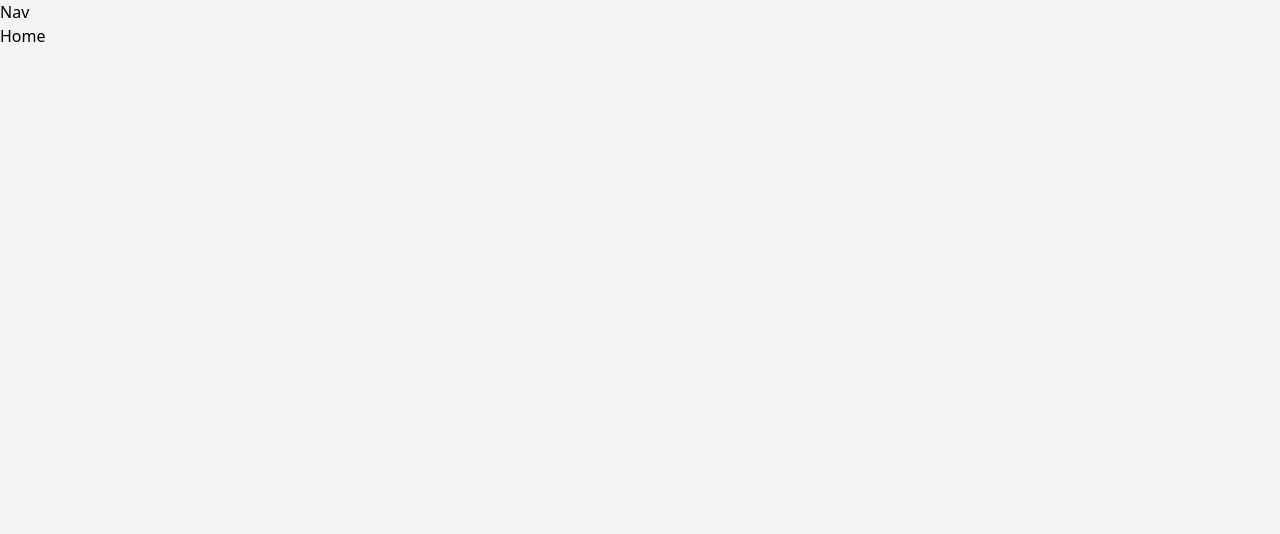
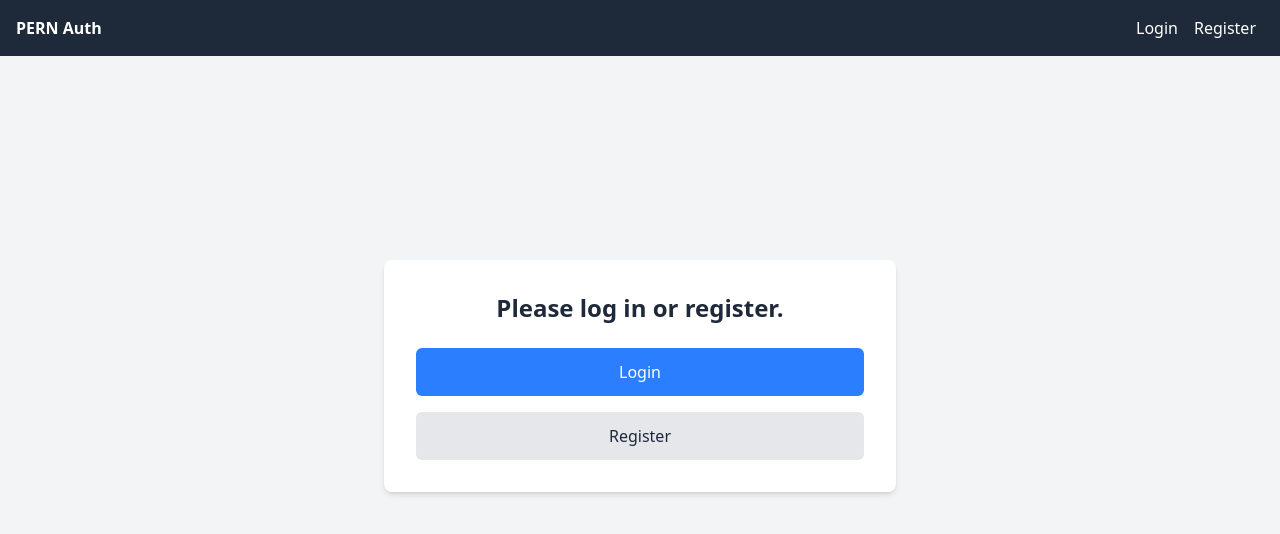
Before and after one commit to MACKOzKLANU/pern-auth-system, a React (Vite) app in the folder frontend/: page / in a window 1280 px wide. Shown: the top 534 px of the page. Built offline with nearby package versions, Linux system fonts and the light colour scheme; no server answers.

Commit message:
develop website

```diff
--- a/frontend/src/App.jsx
+++ b/frontend/src/App.jsx
@@ -11,6 +11,7 @@ axios.defaults.withCredentials = true;
 
 function App() {
   const [user, setUser] = useState(null);
+  const [error, setError] = useState("");
   const [loading, setLoading] = useState(false);
 
   useEffect(() => {
@@ -23,8 +24,8 @@ function App() {
       } finally {
         setLoading(false);
       }
-
-    }
+    };
+    fetchUser();
   }, []);
 
   if(loading) {
@@ -33,9 +34,9 @@ function App() {
 
   return (
     <BrowserRouter>
-      <Navbar></Navbar>
+      <Navbar user={user} setUser={setUser}></Navbar>
       <Routes>
-        <Route path={"/"} element={<Home></Home>}></Route>
+        <Route path={"/"} element={<Home user={user} error={error}></Home>}></Route>
         <Route path={"/login"} element={<Login setUser={setUser}></Login>}></Route>
         <Route path={"/register"} element={<Register setUser={setUser}></Register>}></Route>
       </Routes>
--- a/frontend/src/components/Navbar.jsx
+++ b/frontend/src/components/Navbar.jsx
@@ -1,8 +1,29 @@
-function Navbar() {
+import { Link, useNavigate } from "react-router-dom";
+import axios from "axios";
+
+function Navbar({ user, setUser }) {
+    const navigate = useNavigate();
+
+    const handleLogout = async () => {
+        await axios.post("http://localhost:3000/api/auth/logout");
+        setUser(null);
+        navigate("/");
+
+    }
     return (
-        <div>
-            <h1>Nav</h1>
-        </div>
+        <nav className="bg-gray-800 p-4 text-white flex justify-between items-center">
+            <Link to={"/"} className="font-bold">PERN Auth</Link>
+            <div>
+                {user ? (
+                    <button onClick={handleLogout} className="bg-red-500 px-3 py-1 rounded">Logout</button>
+                ) : (
+                    <>
+                    <Link to={"/login"} className="mx-2">Login</Link>
+                    <Link to={"/register"} className="mx-2">Register</Link>
+                    </>
+                )}
+            </div>
+        </nav>
     )
 }
 
--- a/frontend/src/pages/Home.jsx
+++ b/frontend/src/pages/Home.jsx
@@ -1,7 +1,27 @@
-function Home() {
+import { Link } from "react-router-dom";
+
+function Home({ user, error }) {
     return (
-        <div>
-            <h1>Home</h1>
+        <div className="min-h-[80vh] flex items-center justify-center p-4">
+            <div className="bg-white p-8 rounded-lg shadow-md w-full max-w-lg text-center">
+                {error && <p className="bg-red-500">{error}</p>}
+                {user ? (
+                    <div>
+                        <h2 className="text-2xl font-bold mb-4 text-gray-800">Welcome, {user.name}!</h2>
+                        <p className="text-gray-600">Email: {user.email}</p>
+                    </div>
+                ) : (
+                    <div>
+                        <h2 className="text-2xl font-bold mb-6 text-gray-800">Please log in or register.</h2>
+                        <div className="flex flex-col gap-y-4">
+                            <Link to={"/login"} className="w-full text-white bg-blue-500 p-3 rounded-md hover:bg-blue-600 font-medium">Login</Link>
+
+                            <Link to={"/register"} className="w-full text-gray-800 bg-gray-200 p-3 rounded-md hover:bg-gray-300 font-medium">Register</Link>
+                        </div>
+                    </div>
+
+                )}
+            </div>
         </div>
     )
 }
--- a/frontend/src/pages/Login.jsx
+++ b/frontend/src/pages/Login.jsx
@@ -14,7 +14,7 @@ const handleSubmit = async (e) => {
     e.preventDefault();
     try {
         const res = await axios.post("http://localhost:3000/api/auth/login", form);
-        setUser(res.data);
+        setUser(res.data.user);
         navigate("/");
 
     } catch (err) {
@@ -23,7 +23,7 @@ const handleSubmit = async (e) => {
 }
 
     return (
-        <div className="min-h-screen flex items-center justify-center">
+        <div className="min-h-[80vh] flex items-center justify-center">
             <form onSubmit={handleSubmit} className="bg-white p-6 rounded shadow-md">
                 <h2 className="text-xl mb-4">Login</h2>
                 {error && <p className="text-red-500 mb-4">{error}</p>}
--- a/frontend/src/pages/Register.jsx
+++ b/frontend/src/pages/Register.jsx
@@ -24,7 +24,7 @@ const handleSubmit = async (e) => {
 }
 
     return (
-        <div className="min-h-screen flex items-center justify-center">
+        <div className="min-h-[80vh] flex items-center justify-center">
             <form onSubmit={handleSubmit} className="bg-white p-6 rounded shadow-md">
                 <h2 className="text-xl mb-4">Register</h2>
                 {error && <p className="text-red-500 mb-4">{error}</p>}
```
Also changed, not shown: 1 other file (tests, documents, lock files or other folders).
